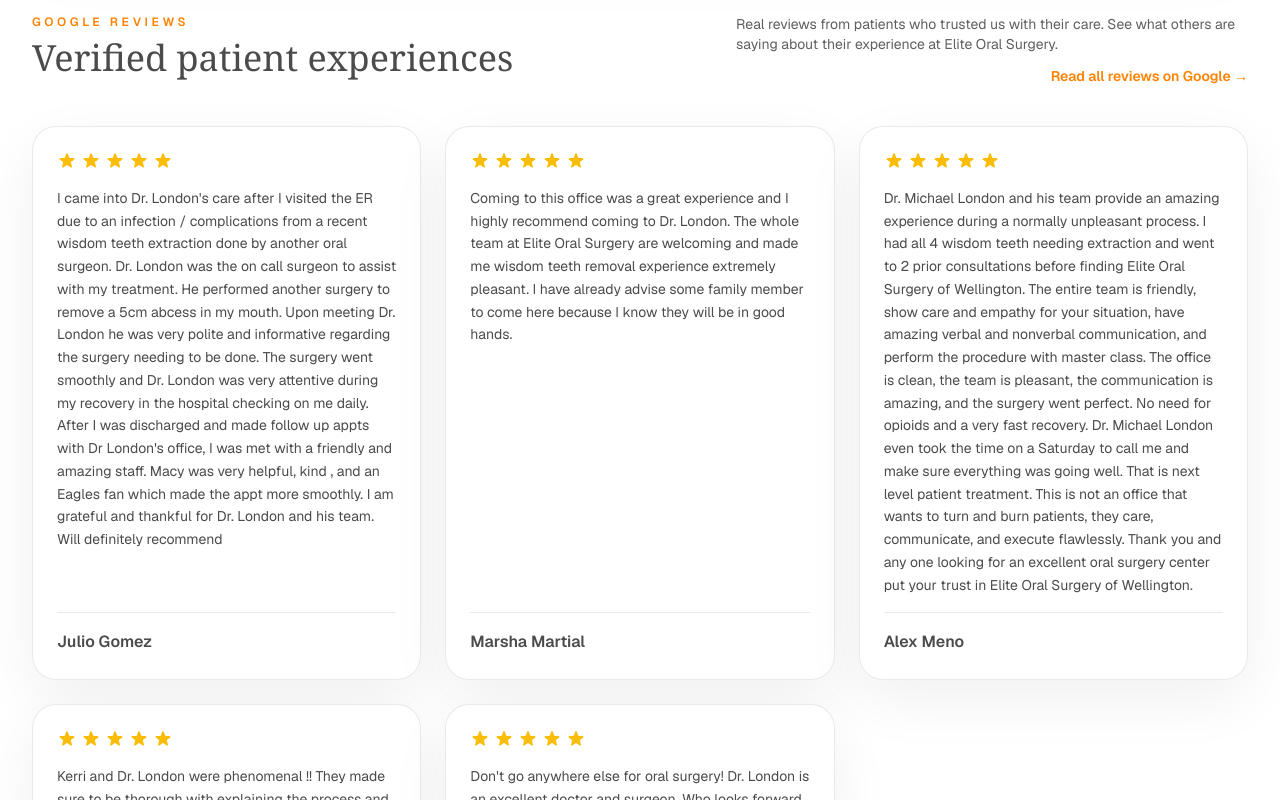
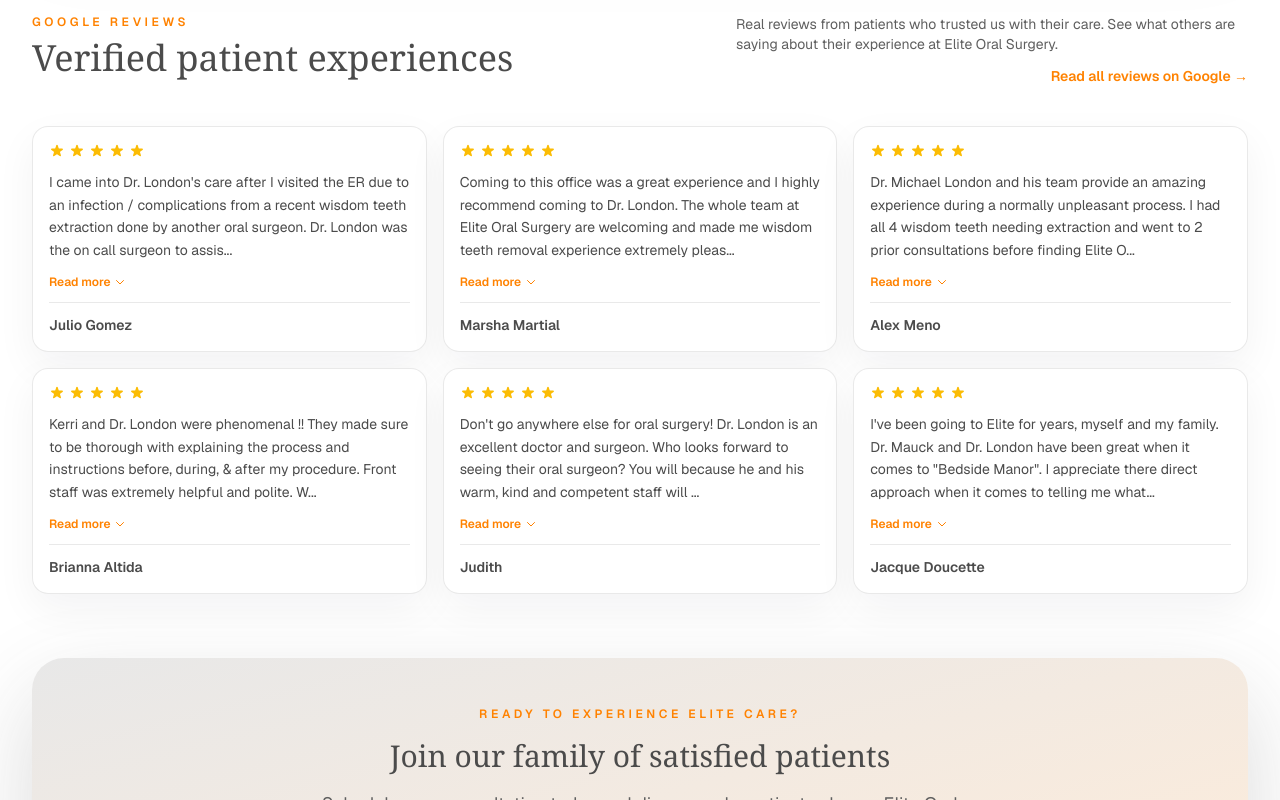
Before and after one commit to cmauck10/elite-oral-surgery, a Next.js app: page /testimonials in a window 1280 px wide. Shown: the part 2440-3240 px from the top of the page. Built offline with nearby package versions, Linux system fonts and the light colour scheme.

Commit message:
Add Jacque Doucette Google review
- Added review highlighting both Dr. Mauck and Dr. London
- Mentions excellent bedside manner and direct communication
- Praises front office staff, Kerri and Macy
- Notes special care for 82-year-old mother
- Now 6 featured Google reviews on testimonials page

```diff
--- a/src/app/testimonials/page.tsx
+++ b/src/app/testimonials/page.tsx
@@ -1,17 +1,29 @@
+"use client";
+
 import Image from "next/image";
 import Link from "next/link";
+import { useState } from "react";
 import { PageIntro } from "@/components/PageIntro";
 import { Container } from "@/components/ui";
 import { testimonials } from "@/data/testimonials";
 import { googleReviews } from "@/data/googleReviews";
 
-export const metadata = {
-  title: "Patient Testimonials",
-  description:
-    "Read real stories from patients who have experienced exceptional oral surgery care at Elite Oral Surgery of Wellington.",
+export default function TestimonialsPage() {
+  const [expandedReviews, setExpandedReviews] = useState<Set<number>>(new Set());
+
+  const toggleReview = (index: number) => {
+    setExpandedReviews((prev) => {
+      const newSet = new Set(prev);
+      if (newSet.has(index)) {
+        newSet.delete(index);
+      } else {
+        newSet.add(index);
+      }
+      return newSet;
+    });
   };
 
-export default function TestimonialsPage() {
+  const TRUNCATE_LENGTH = 200;
   return (
     <Container>
       <PageIntro
@@ -92,18 +104,25 @@
             </Link>
           </div>
         </div>
-        <div className="mt-10 grid gap-6 md:grid-cols-2 lg:grid-cols-3">
-          {googleReviews.map((review, index) => (
+        <div className="mt-10 grid gap-4 md:grid-cols-2 lg:grid-cols-3">
+          {googleReviews.map((review, index) => {
+            const isLong = review.text.length > TRUNCATE_LENGTH;
+            const isExpanded = expandedReviews.has(index);
+            const displayText = isLong && !isExpanded
+              ? `${review.text.substring(0, TRUNCATE_LENGTH)}...`
+              : review.text;
+
+            return (
               <article
                 key={`${review.name}-${index}`}
-              className="flex flex-col gap-4 rounded-3xl border border-[var(--border)] bg-white/90 p-6 shadow-[0_20px_60px_rgba(15,23,42,0.06)]"
+                className="flex flex-col gap-3 rounded-2xl border border-[var(--border)] bg-white/90 p-4 shadow-[0_15px_40px_rgba(15,23,42,0.05)]"
               >
                 {/* Star Rating */}
                 <div className="flex items-center gap-1">
                   {[...Array(review.rating)].map((_, i) => (
                     <svg
                       key={i}
-                    className="h-5 w-5 text-[#fbbc04]"
+                      className="h-4 w-4 text-[#fbbc04]"
                       fill="currentColor"
                       viewBox="0 0 20 20"
                     >
@@ -114,15 +133,34 @@
 
                 {/* Review Text */}
                 <p className="text-sm leading-relaxed text-[var(--foreground)]">
-                {review.text}
+                  {displayText}
                 </p>
 
+                {/* Expand/Collapse Button */}
+                {isLong && (
+                  <button
+                    onClick={() => toggleReview(index)}
+                    className="flex items-center gap-1 text-xs font-semibold text-[var(--accent)] transition hover:text-[var(--accent-dark)]"
+                  >
+                    {isExpanded ? "Show less" : "Read more"}
+                    <svg
+                      className={`h-3 w-3 transition-transform ${isExpanded ? "rotate-180" : ""}`}
+                      fill="none"
+                      viewBox="0 0 24 24"
+                      stroke="currentColor"
+                    >
+                      <path strokeLinecap="round" strokeLinejoin="round" strokeWidth={2} d="M19 9l-7 7-7-7" />
+                    </svg>
+                  </button>
+                )}
+
                 {/* Reviewer Info */}
-              <div className="mt-auto border-t border-[var(--border)] pt-4">
-                <p className="font-semibold text-[var(--foreground)]">{review.name}</p>
+                <div className="mt-auto border-t border-[var(--border)] pt-3">
+                  <p className="text-sm font-semibold text-[var(--foreground)]">{review.name}</p>
                 </div>
               </article>
-          ))}
+            );
+          })}
         </div>
       </section>
 
--- a/src/data/googleReviews.ts
+++ b/src/data/googleReviews.ts
@@ -41,4 +41,10 @@
     text:
       "Don't go anywhere else for oral surgery! Dr. London is an excellent doctor and surgeon. Who looks forward to seeing their oral surgeon? You will because he and his warm, kind and competent staff will take outstanding care of you. Ms. Ana at the front desk is extremely personable and professional. Kerri and Maci on the surgical team are amazing. The helped me through my procedures by making me laugh and holding my hand if I needed it! Give them a raise!",
   },
+  {
+    name: "Jacque Doucette",
+    rating: 5,
+    text:
+      "I've been going to Elite for years, myself and my family. Dr. Mauck and Dr. London have been great when it comes to \"Bedside Manor\". I appreciate there direct approach when it comes to telling me what is going on but also great at making me feel comfortable. Front office is great and LOVE Keri and Macy. Doc London is my favorite though, he is great. Handle my 82 year old mother with such care...",
+  },
 ];
```
Lines whose indentation alone changed are shown as unchanged.
